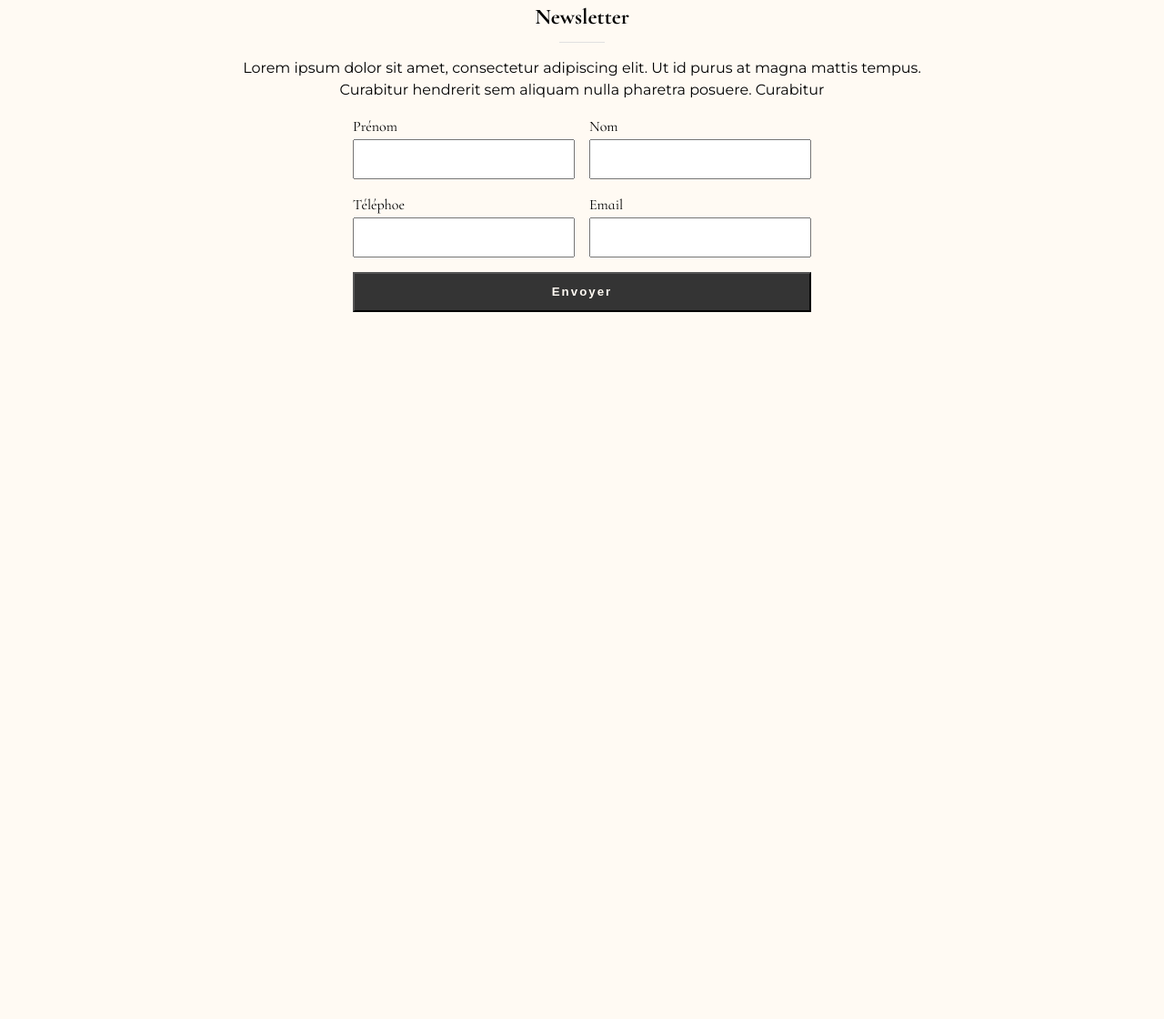
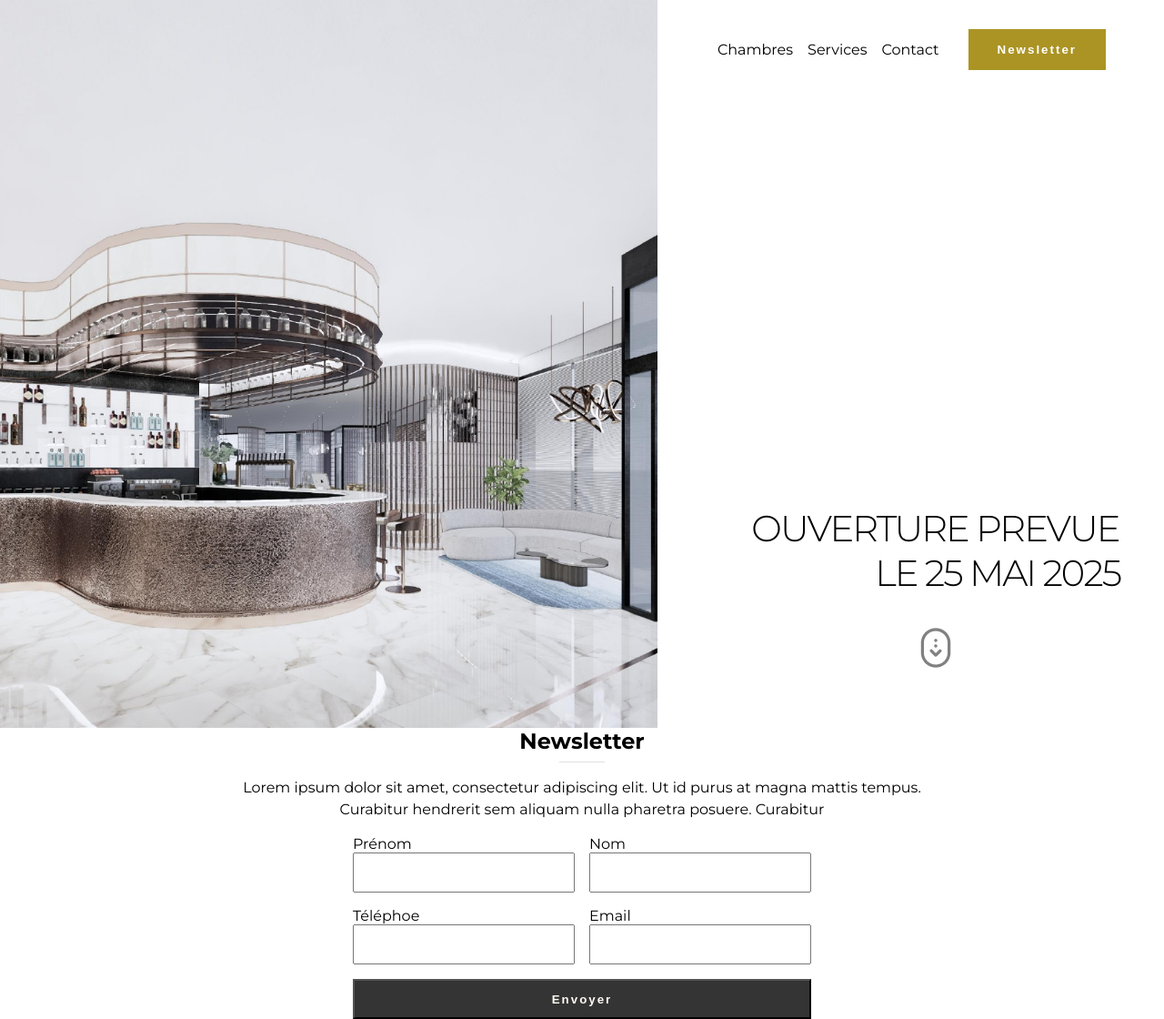
Before and after one commit to Logan-Bing/Le_Carat, a Django app: page / in a window 1280 px wide. Shown: the whole page at 91% size. Before the commit the page ends 343 px from the top, so only its background shows below. Run offline with Django 5.2, Linux system fonts and the light colour scheme.

Commit message:
finish design success page and start design of hero banner

```diff
--- /dev/null
+++ b/src/static/css/components/button.css
@@ -0,0 +1,17 @@
+.primary-btn{
+    width: 100%;
+    height: 100%;
+    padding: 15px 32px 15px 32px;
+    background-color: var(--cta-color);
+    color: #FFFFFF;
+    letter-spacing: 2px;
+    font-weight: bold;
+    border: none;
+    cursor: pointer;
+}
+
+.primary-btn:hover{
+    background-color: #FFFFFF;
+    color: var(--cta-color);
+    box-shadow: rgba(0, 0, 0, 0.35) 0px 5px 15px;
+}
--- /dev/null
+++ b/src/static/css/components/config.css
@@ -0,0 +1,3 @@
+:root{
+  --cta-color: #AB9424;
+}
--- a/src/static/css/main.css
+++ b/src/static/css/main.css
@@ -1,4 +1,7 @@
 @import "sections/contact.css";
 @import "sections/success_contact.css";
+@import "sections/hero.css";
 
-@import "reset.css"
+@import "reset.css";
+@import "components/button.css";
+@import "components/config.css";
--- a/src/static/css/reset.css
+++ b/src/static/css/reset.css
@@ -14,9 +14,7 @@ html {
 }
 
 body {
-    font-family: 'Cormorant Infant';
-    line-height: 1.6;
-    background-color: #FFFAF3;
+    font-family: 'Montserrat';
 }
 
 p {
--- /dev/null
+++ b/src/static/css/sections/hero.css
@@ -0,0 +1,84 @@
+#hero{
+    height: 100vh;
+    display: flex;
+}
+
+.hero_img{
+    width: 65%;
+    height: 100%;
+}
+
+.hero_img img{
+    width: 100%;
+    height: 100vh;
+    object-fit: cover;
+}
+
+.hero_content{
+    width: 50%;
+    display: flex;
+    flex-direction: column;
+}
+
+.date{
+    height: 100%;
+    margin-right: 3rem;
+    display: flex;
+    justify-content: flex-end;
+    align-items: flex-end;
+}
+
+.date h1{
+    font-weight: 300;
+    font-size: 2.5rem;
+    text-transform: uppercase;
+    letter-spacing: -2px;
+}
+
+.space{
+    margin-left: 8.5rem;
+}
+
+.navbar{
+    margin-top: 2rem;
+    margin-right: 4rem;
+    display: flex;
+    justify-content: flex-end;
+    align-items: center;
+    gap: 2rem;
+}
+
+ul {
+  list-style-type: none;
+  margin: 0;
+  padding: 0;
+  display: flex;
+  align-items: center;
+  gap: 1rem;
+}
+
+li{
+    text-transform: capitalize;
+}
+
+.scroll_btn_container{
+    margin-top: 2rem;
+    margin-bottom: 2rem;
+    display: flex;
+    align-items: center;
+    justify-content: center;
+}
+
+.scroll_btn_container img{
+    animation-name: bounce;
+    animation-duration: 2s;
+    animation-iteration-count: infinite;
+    animation-direction: alternate;
+    cursor: pointer;
+}
+
+@keyframes bounce {
+    to {
+        margin-bottom: 2rem;
+    }
+}
--- a/src/static/css/sections/success_contact.css
+++ b/src/static/css/sections/success_contact.css
@@ -7,8 +7,6 @@ body.success-page{
 }
 
 .contact_success {
-  margin: 0 auto;
-  width: 100px;
   display: flex;
   flex-direction: column;
   gap: 2rem;
@@ -20,6 +18,10 @@ body.success-page{
   gap: 1rem;
 }
 
+.contact_success_header h2{
+  font-size: 48px;
+}
+
 .back_home_button{
   text-decoration: underline;
 }
--- a/src/templates/home.html
+++ b/src/templates/home.html
@@ -2,6 +2,7 @@
 
 {% block content %}
 
+{% include "sections/hero.html" %}
 {% include "sections/contact.html" %}
 
 {% endblock %}
--- /dev/null
+++ b/src/templates/sections/hero.html
@@ -0,0 +1,27 @@
+{% load static %}
+
+<section id="hero">
+    <div class="hero_img">
+        <img src="{% static "media/images_banner/banner_1.jpg" %}" alt="entrer hotel">
+    </div>
+    <div class="hero_content">
+        <div class="navbar">
+            <ul>
+                <li>Chambres</li>
+                <li>Services</li>
+                <li>Contact</li>
+            </ul>
+            <div class="cta_container">
+                <button class="primary-btn">Newsletter</button>
+            </div>
+        </div>
+        <div class="date">
+            <div>
+                <h1>ouverture prevue <br><span class="space">le 25 mai 2025</span></h1>
+                <div class="scroll_btn_container">
+                    <img src="{% static "media/scroll_button.png" %}" alt="">
+                </div>
+            </div>
+        </div>
+    </div>
+</section>
--- a/src/templates/sections/success.html
+++ b/src/templates/sections/success.html
@@ -1,3 +1,6 @@
+{% extends "base.html" %}
+
+{% block content %}
 <body class="success-page">
   <div class="contact_success">
     <div class="contact_success_header">
@@ -7,3 +10,4 @@
     <a class="back_home_button">RETOUR A L'ACCUEIL</a>
   </div>
 </body>
+{% endblock %}
```
Also changed, not shown: src/db.sqlite3, src/static/media/images_banner/banner_1.jpg (added), src/static/media/images_banner/banner_2.jpg (added), src/static/media/images_banner/banner_3.jpg (added), src/static/media/images_banner/banner_4.jpg (added), src/static/media/scroll_button.png (added), 2 other files.
